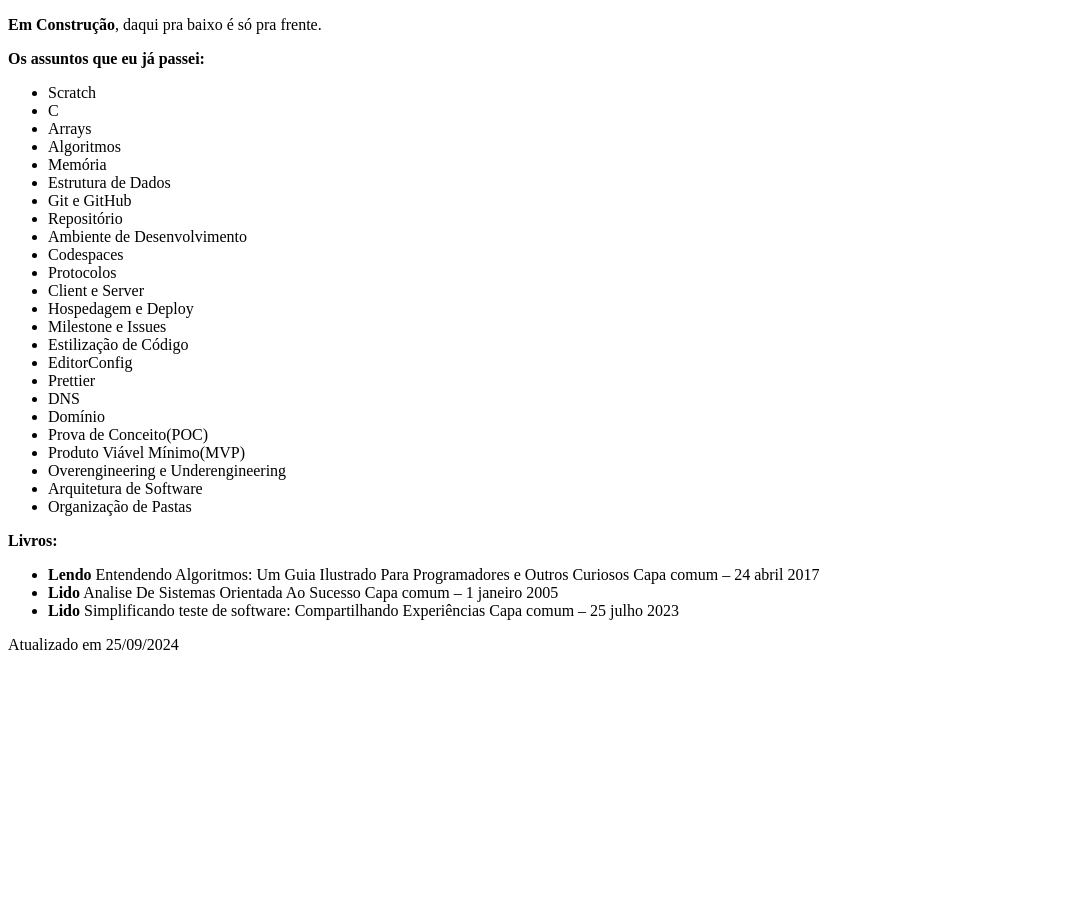
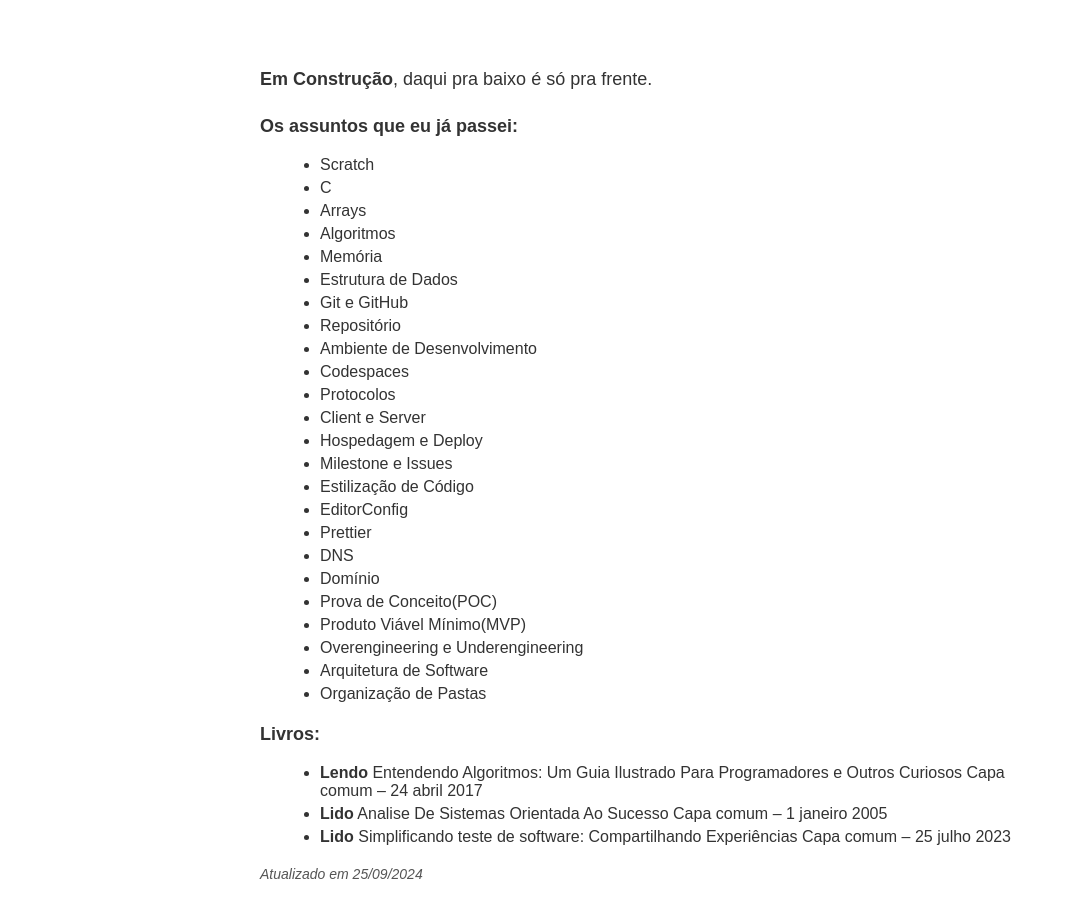
Before and after one commit to ljborba/curso.dev-onde-tudo-comeca, a Next.js app: page / in a window 1280 px wide. Shown: the top 918 px of the page, without its empty margins (0-1065 px from the left). Before the commit the page ends 800 px from the top, so only its background shows below. Built offline with nearby package versions, Linux system fonts and the light colour scheme.

Commit message:
Adiciona arquivo `index.css`.

```diff
--- a/pages/index.js
+++ b/pages/index.js
@@ -1,3 +1,5 @@
+import "./styles/index.css";
+
 function Home() {
     return (
         <div>
--- /dev/null
+++ b/pages/styles/index.css
@@ -0,0 +1,46 @@
+/* Estilizando o container principal */
+div {
+    font-family: Arial, sans-serif;
+    color: #333;
+    padding: 20px;
+    max-width: 800px;
+    margin: auto;
+}
+
+/* Estilo para o parágrafo de "Em Construção" */
+p {
+    font-size: 18px;
+    margin-bottom: 15px;
+    line-height: 1.5;
+}
+
+/* Negrito para enfatizar */
+strong {
+    font-weight: bold;
+}
+
+/* Estilizando a lista de itens */
+ul {
+    list-style-type: disc;
+    margin-left: 20px;
+}
+
+/* Estilizando os itens da lista */
+li {
+    font-size: 16px;
+    margin-bottom: 5px;
+}
+
+/* Estilo para a seção de livros */
+section {
+    margin-top: 20px;
+}
+
+/* Estilizando a data de atualização */
+data {
+    display: block;
+    margin-top: 20px;
+    font-style: italic;
+    font-size: 14px;
+    color: #555;
+}
```
